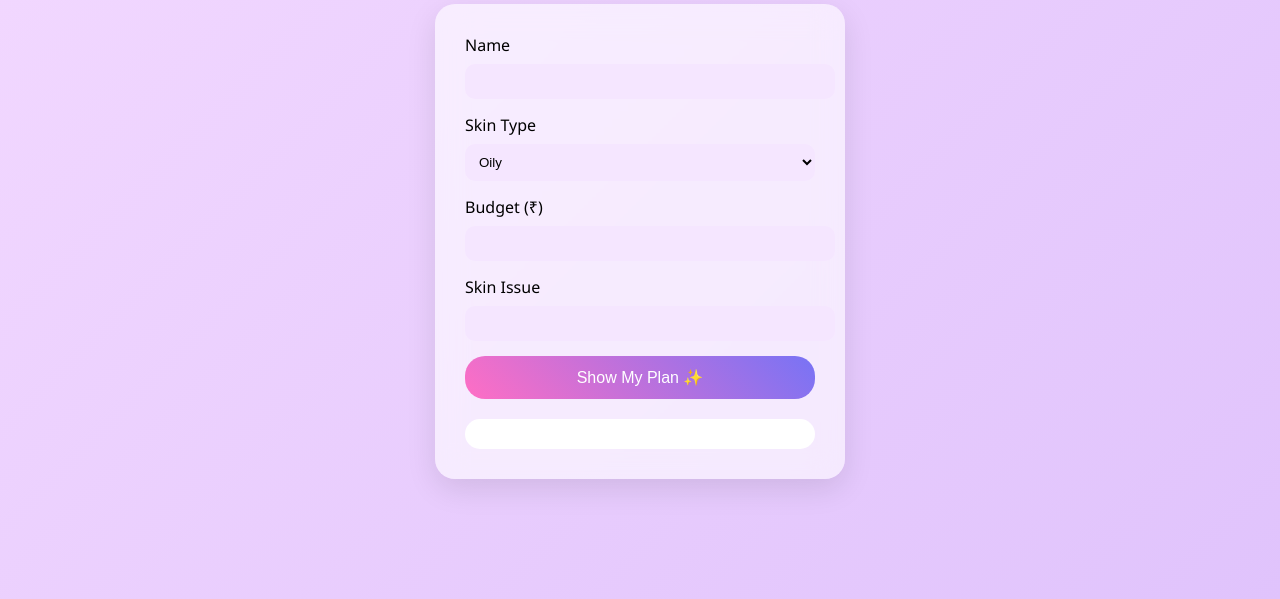
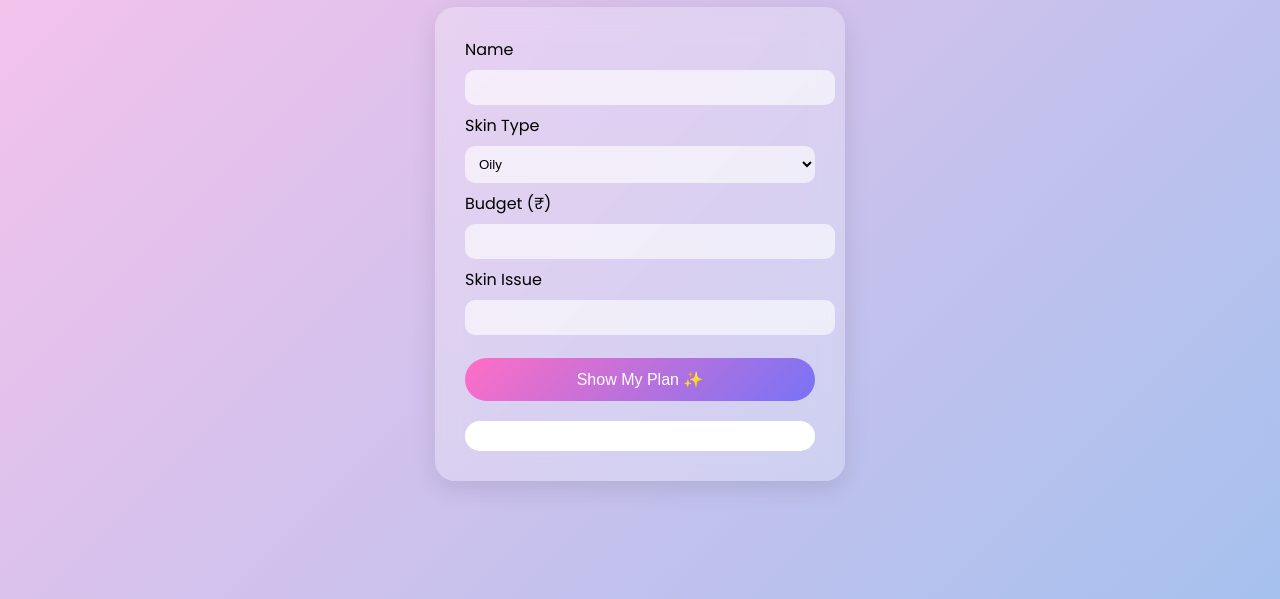
Before and after one commit to 07Tanvi/pretty-on-budget-fullstack, a plain HTML site: page public/index.html in a window 1280 px wide. Shown: the part 201-800 px from the top of the page. Drawn offline with Linux system fonts and the light colour scheme.

Commit message:
updated UI with pink lavender theme

```diff
--- a/public/index.html
+++ b/public/index.html
@@ -3,6 +3,7 @@
 <head>
     <title>Pretty On Budget 💖</title>
     <link rel="stylesheet" href="style.css">
+    <link href="https://fonts.googleapis.com/css2?family=Poppins&display=swap" rel="stylesheet">
 </head>
 <body>
 
--- a/public/script.js
+++ b/public/script.js
@@ -21,16 +21,18 @@ async function getPlan() {
     const data = await res.json();
 
     document.getElementById("result").innerHTML = `
+  <div class="result-card">
     <h3>✨ Hey ${name}</h3>
 
     <div class="section">
-        🌞 <b>Morning</b><br>
-        ${data.plan.morning.join("<br>")}
+      <h4>🌞 Morning</h4>
+      <p>${data.plan.morning.join("<br>")}</p>
     </div>
 
     <div class="section">
-        🌙 <b>Night</b><br>
-        ${data.plan.night.join("<br>")}
+      <h4>🌙 Night</h4>
+      <p>${data.plan.night.join("<br>")}</p>
+    </div>
   </div>
 `;
   } catch (err) {
--- a/public/style.css
+++ b/public/style.css
@@ -76,3 +76,102 @@ button:hover {
   border-radius: 10px;
   background: #f9f0ff;
 }
+.container {
+  background: rgba(255, 255, 255, 0.2);
+  backdrop-filter: blur(15px);
+  border-radius: 20px;
+  padding: 30px;
+  width: 350px;
+  margin: auto;
+  box-shadow: 0 10px 30px rgba(0,0,0,0.1);
+}
+body {
+  font-family: sans-serif;
+  background: linear-gradient(135deg, #e0c3fc, #8ec5fc);
+  height: 100vh;
+  display: flex;
+  justify-content: center;
+  align-items: center;
+}
+button {
+  background: linear-gradient(135deg, #ff6ec4, #7873f5);
+  border: none;
+  padding: 12px;
+  border-radius: 25px;
+  color: white;
+  font-size: 16px;
+  cursor: pointer;
+  transition: 0.3s;
+}
+
+button:hover {
+  transform: scale(1.05);
+  box-shadow: 0 5px 20px rgba(0,0,0,0.2);
+}
+.result-card {
+  margin-top: 20px;
+  background: white;
+  padding: 15px;
+  border-radius: 15px;
+}
+
+.section {
+  margin-top: 10px;
+}
+body {
+  font-family: 'Poppins', sans-serif;
+  background: linear-gradient(135deg, #fbc2eb, #a6c1ee);
+  height: 100vh;
+  display: flex;
+  justify-content: center;
+  align-items: center;
+}
+.container {
+  background: rgba(255, 255, 255, 0.25);
+  backdrop-filter: blur(15px);
+  border-radius: 20px;
+  padding: 30px;
+  width: 350px;
+  box-shadow: 0 8px 25px rgba(0,0,0,0.1);
+}
+h1 {
+  text-align: center;
+  color: #7b2cbf;
+  margin-bottom: 20px;
+}
+input, select {
+  width: 100%;
+  padding: 10px;
+  margin: 8px 0;
+  border-radius: 10px;
+  border: none;
+  outline: none;
+  background: rgba(255,255,255,0.6);
+}
+button {
+  width: 100%;
+  margin-top: 15px;
+  padding: 12px;
+  border-radius: 25px;
+  border: none;
+  background: linear-gradient(135deg, #ff6ec4, #7873f5);
+  color: white;
+  font-size: 16px;
+  cursor: pointer;
+  transition: 0.3s;
+}
+
+button:hover {
+  transform: scale(1.05);
+  box-shadow: 0 5px 20px rgba(0,0,0,0.2);
+}
+.result-card {
+  margin-top: 20px;
+  background: #fff0f6;
+  padding: 15px;
+  border-radius: 15px;
+}
+
+.section h4 {
+  color: #9d4edd;
+}
```
Lines whose indentation alone changed are shown as unchanged.
